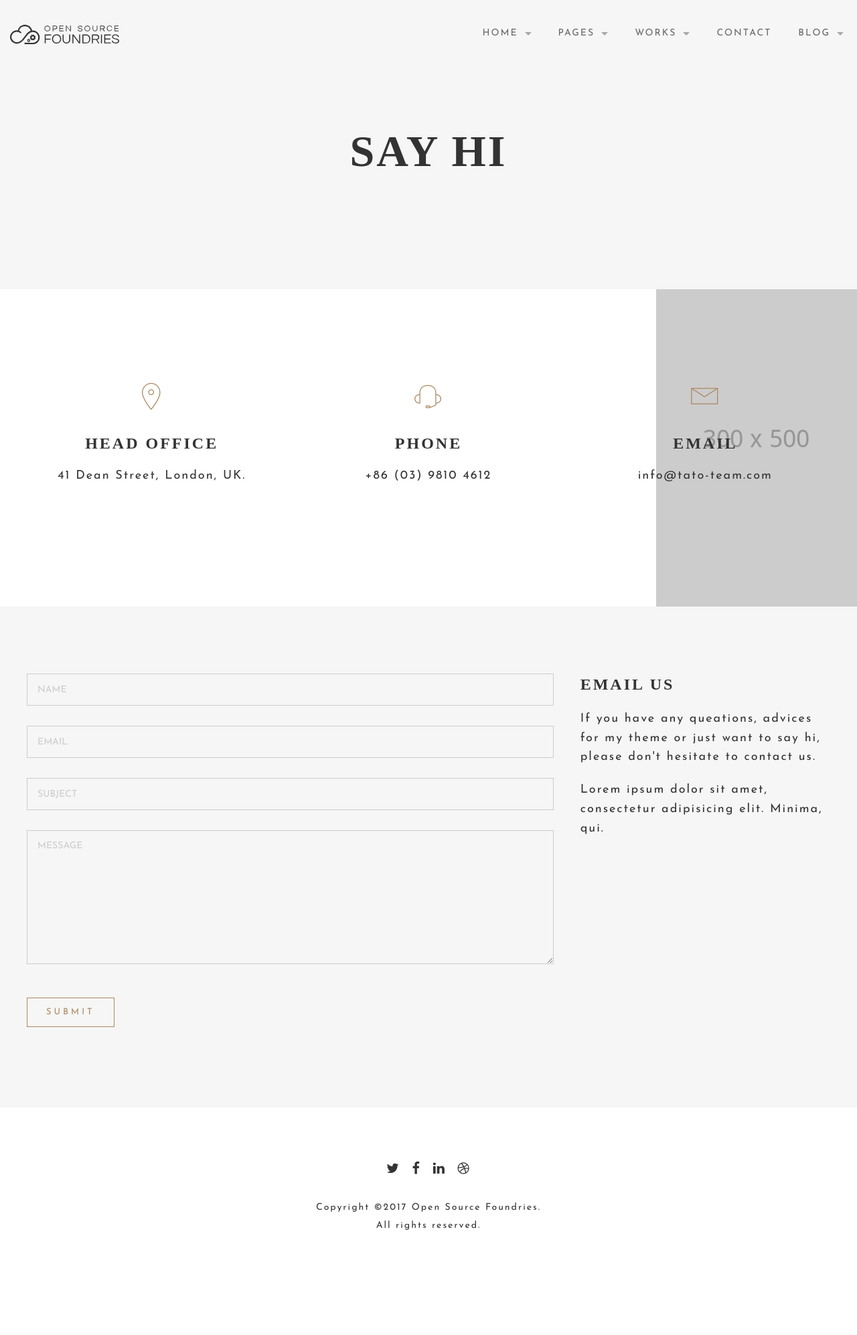
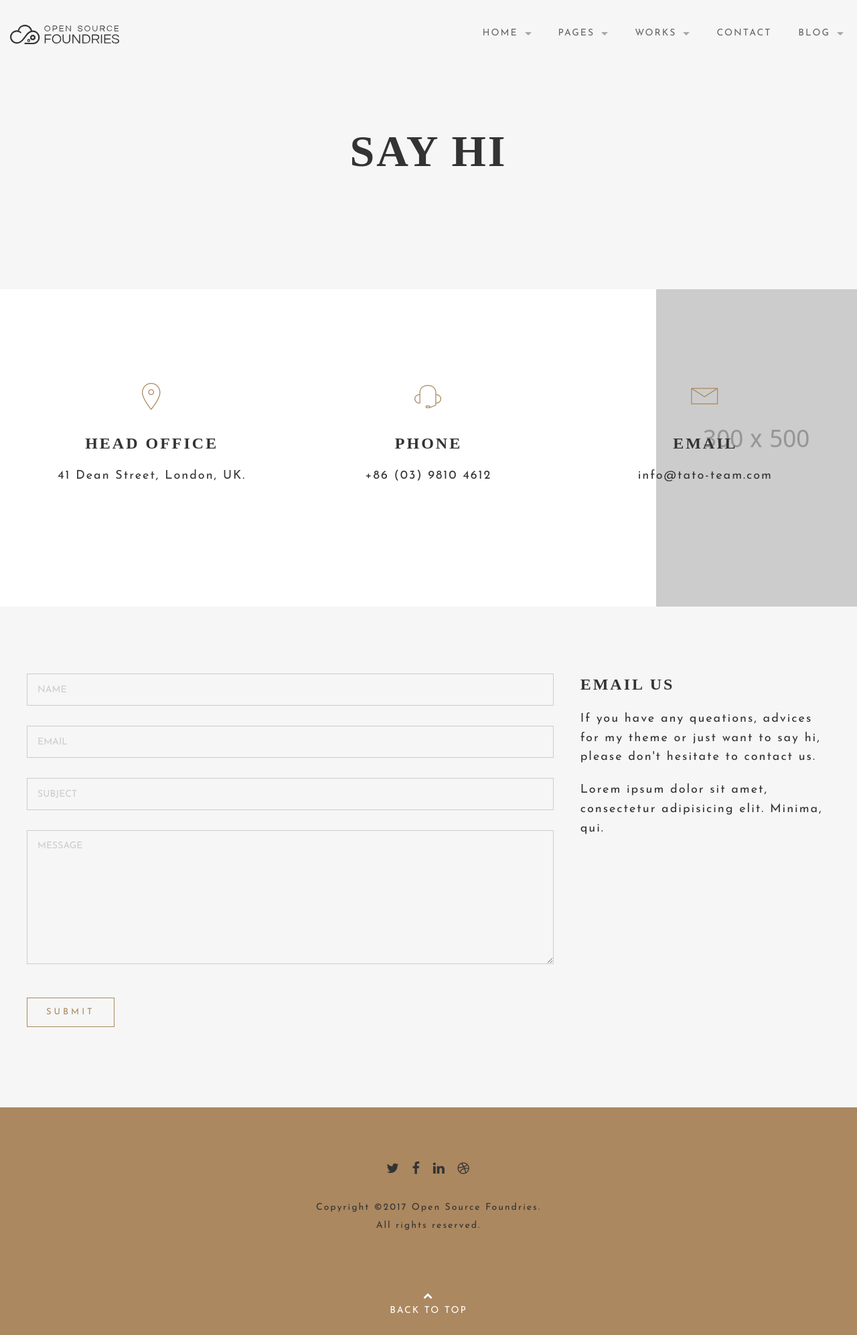
Before and after one commit to uracreative/OpenSourceFoundries, a Jekyll site: the page built from contact.html, in a window 1280 px wide. Shown: the whole page at 67% size. Built offline with Jekyll 4.4.1, drawn with Linux system fonts in a browser that asks for light colours; some web fonts are replaced.

Commit message:
Update footer.html

```diff
--- a/_includes/footer.html
+++ b/_includes/footer.html
@@ -1,4 +1,4 @@
-<div class="full no-padding footer blue centered-text">
+<div class="full no-padding footer brown centered-text">
   <div class="four spacing"></div>
   <div class="row">
     <div class="small-12 columns">
```
